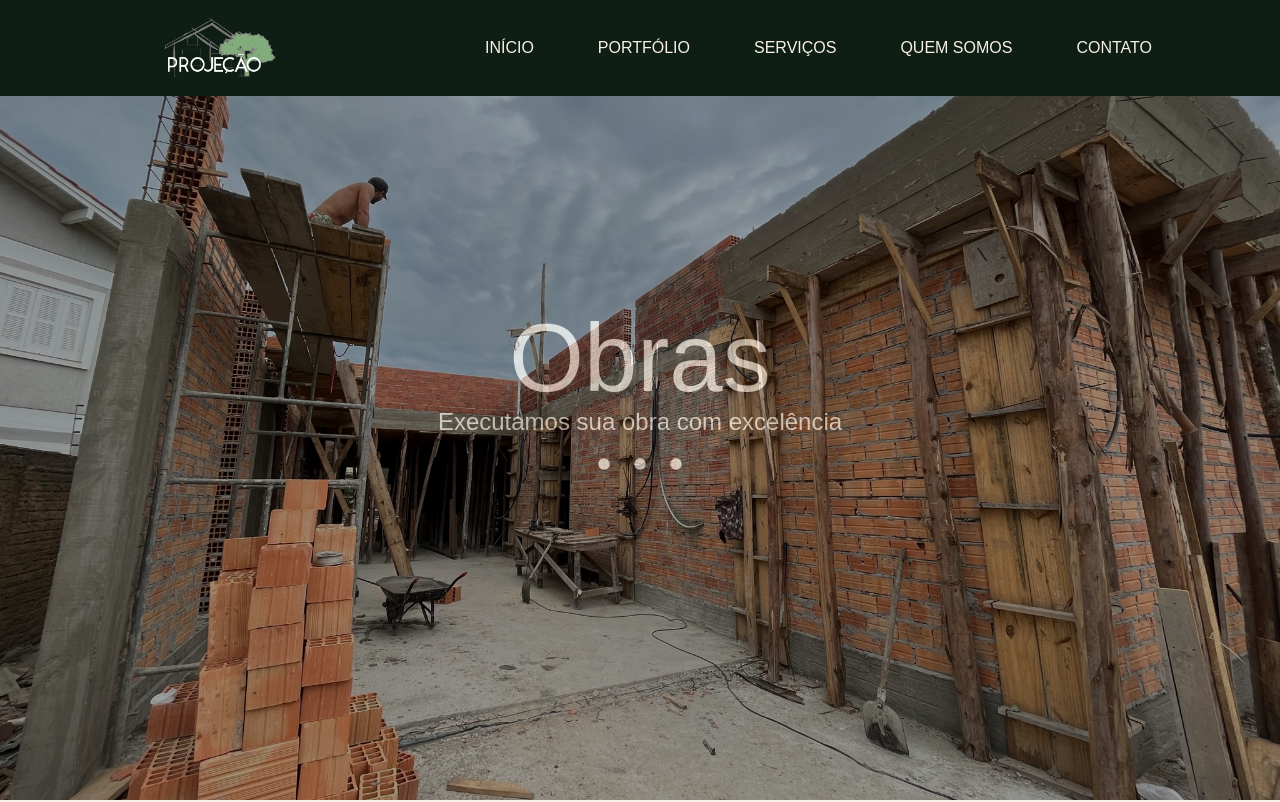
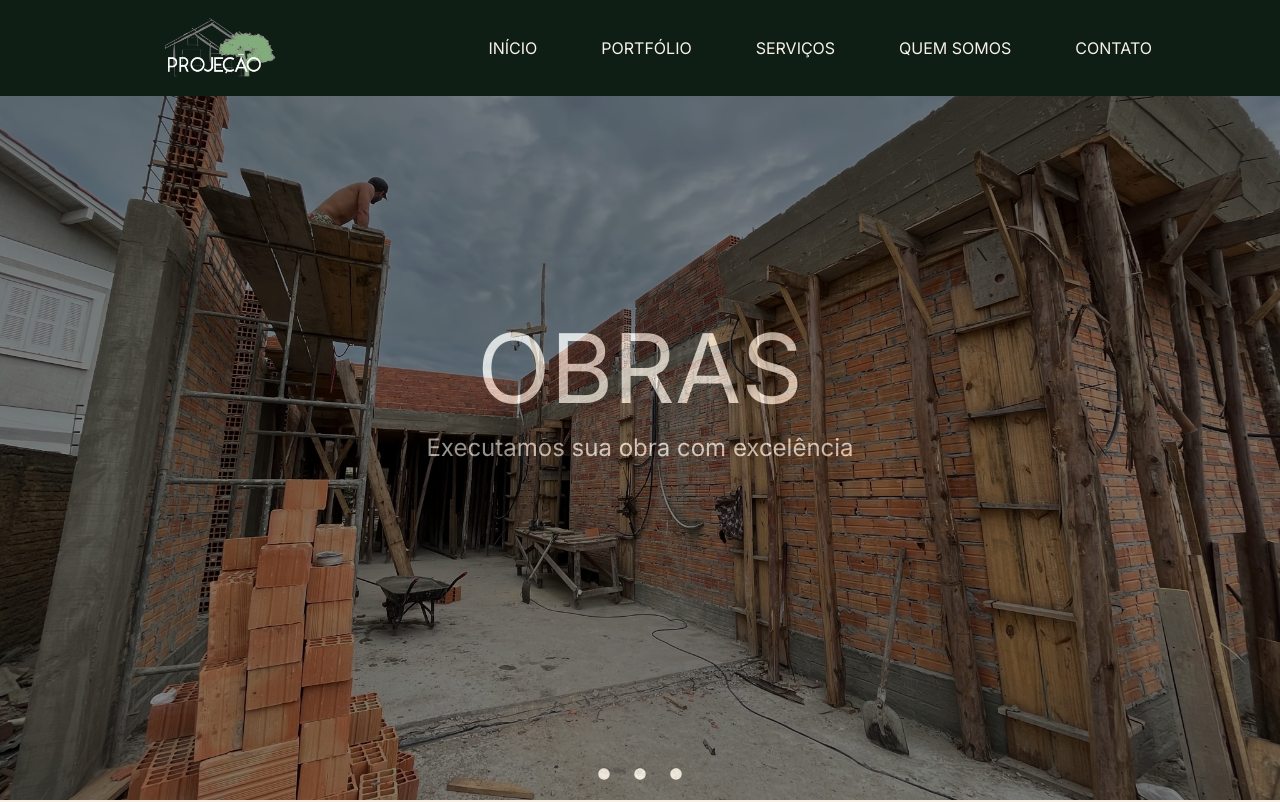
Before and after one commit to Leort-z/projecaors, a Next.js app: page / in a window 1280 px wide. Shown: the top 802 px of the page. Built offline with nearby package versions, Linux system fonts and the light colour scheme.

Commit message:
Nova fonte, bug do npm resolvido

```diff
--- a/app/page.tsx
+++ b/app/page.tsx
@@ -9,23 +9,31 @@ import servicosData from '../public/json-data/servicos-data.json'
 import { BsChevronCompactLeft, BsChevronCompactRight } from 'react-icons/bs';
 import { RxDotFilled } from 'react-icons/rx'
 import { SetStateAction, useState } from 'react';
+import { Roboto, Inter  } from 'next/font/google'
+
+const roboto = Roboto({
+  weight: '400',
+  subsets: ['latin'],
+})
+
+const inter = Inter({ subsets: ['latin'] })
 
 export default function Home() {
 
   const slides = [
     {
       url: 'servicos-images/construcao.png',
-      title: 'Construção',
+      title: 'CONSTRUÇÃO',
       subtitle: "Tornamos o seu sonho de construir no litoral em realidade"
     },
     {
       url: 'servicos-images/execucao-obra.png',
-      title: 'Obras',
+      title: 'OBRAS',
       subtitle: "Executamos sua obra com excelência"
     },
     {
       url: 'servicos-images/laudo-tecnico.png',
-      title: 'Laudo Técnico',
+      title: 'LAUDO TÉCNICO',
       subtitle: "Garantimos a segurança da sua obra"
     }
   ]
@@ -49,20 +57,24 @@ export default function Home() {
   }
 
   return (
-    <>
+    <span className={inter.className}>
       <Navbar />
       <div className='h-full w-full m-auto group'>
-        <div style={{ backgroundImage: `url(${slides[currentIndex].url})` }} className='w-full h-full bg-center bg-cover duration-500'>
-          <div className="h-full w-full opacity-60 text-[#F8F1E7] flex flex-col justify-center items-center" style={{ backgroundColor: 'rgba(0, 0, 0, 0.6)' }}>
-            <h1 className='text-8xl select-none'>{slides[currentIndex].title}</h1>
-            <h3 className='text-2xl select-none'>{slides[currentIndex].subtitle}</h3>
-              <div className='flex justify- py-2'>
+        <div style={{ backgroundImage: `url(${slides[currentIndex].url})` }} className='w-full h-full bg-center bg-cover  duration-300'>
+          <div className="h-full w-full opacity-60 text-[#F8F1E7] flex flex-col justify-center items-center relative" style={{ backgroundColor: 'rgba(0, 0, 0, 0.8)' }}>
+            <div className='h-3/5 w-full flex flex-col  items-center justify-between absolute bottom-0'>
+              <div className='flex flex-col items-center '>
+                <h1 className='text-8xl select-none mb-4'>{slides[currentIndex].title}</h1>
+                <h3 className='text-2xl select-none'>{slides[currentIndex].subtitle}</h3>
+              </div>
+              <div className='flex py-2'>
                 {slides.map((slide, slideIndex) => (
                   <div key={slideIndex} onClick={() => goToSlide(slideIndex)} className='text-4xl cursor-pointer'>
                     <RxDotFilled />
                   </div>
                 ))}
               </div>
+            </div>
           </div>
         </div>
         <div className='hidden group-hover:block absolute top-[50%] -translate-x-0 translate-y-[50%] left-5 text-2xl rounded-full p-2 bg-black/20 text-white cursor-pointer'>
@@ -201,6 +213,6 @@ export default function Home() {
           </div>
         </div>
       </section>
-    </>
+    </span>
   )
 }
```
Also changed, not shown: 2 other files (tests, documents, lock files or other folders).
